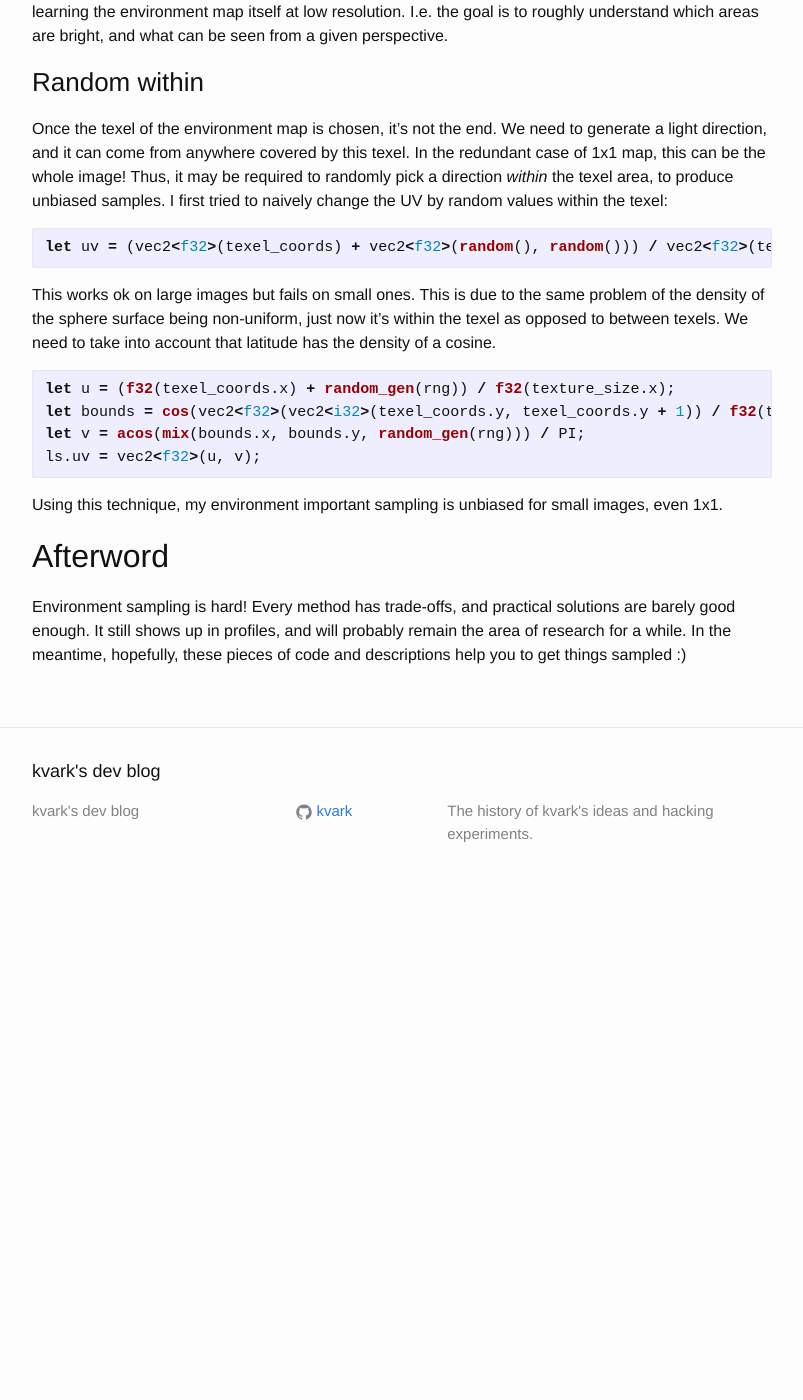
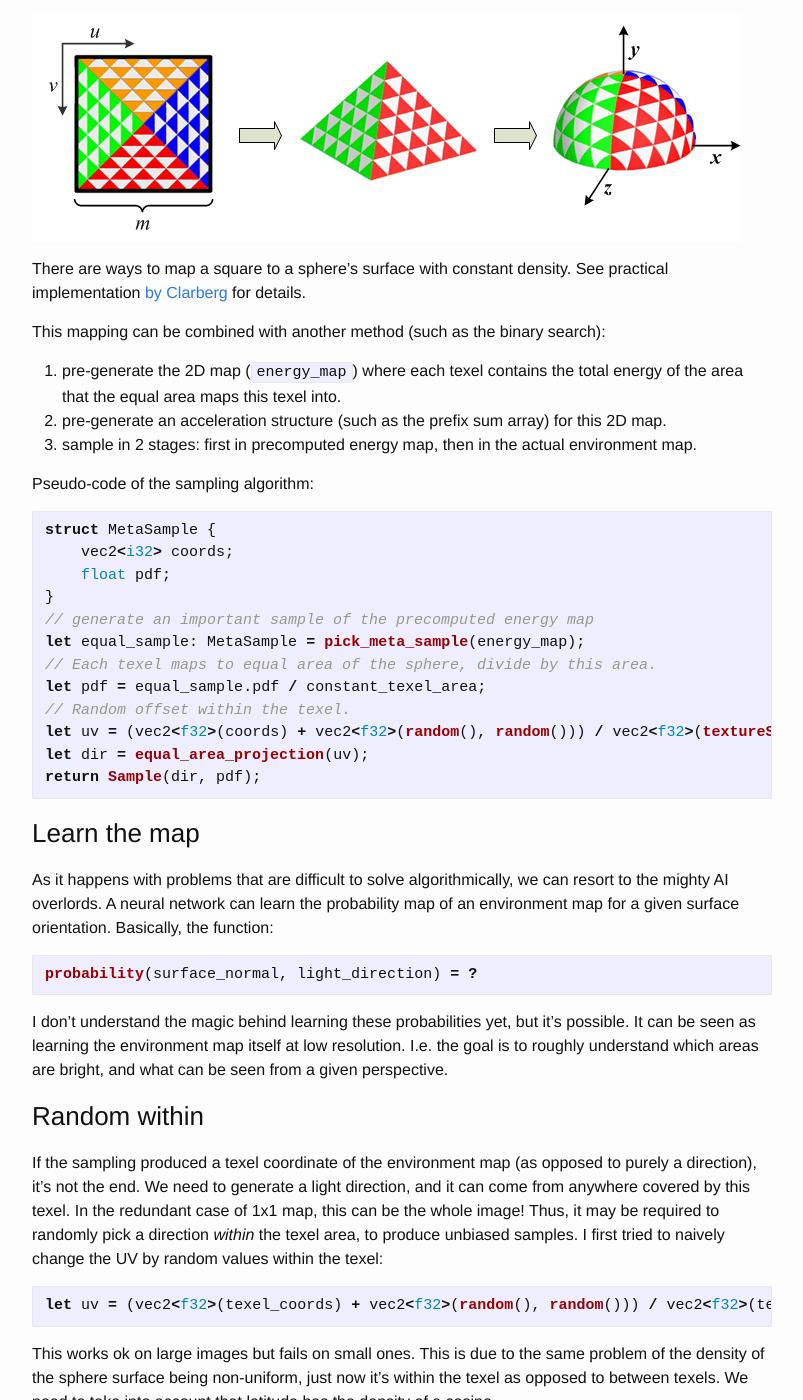
Before and after one commit to kvark/kvark.github.io, a Jekyll site: the page built from _posts/2024-10-19-environment-sampling.markdown, in a window 1280 px wide and 1400 px high, scrolled down 6549 px. Shown: the whole window, without its empty margins (238-1041 px from the left). Built offline with Jekyll 4.4.1, drawn with Linux system fonts in a browser that asks for light colours; before the commit the page ends 7454 px from its top, so only the background shows below that; some of the changed text lies outside the part shown.

Commit message:
Few more sections to env-map based on @ashpil's feedback

````diff
--- a/_posts/2024-10-19-environment-sampling.markdown
+++ b/_posts/2024-10-19-environment-sampling.markdown
@@ -133,6 +133,10 @@ return Sample(dir, pdf);
 
 The cost of this routine is proportional to `log(largest_dimension)`. We are doing a texel fetch at each step.
 
+#### Skip self-occlusion
+
+This method can be improved by checking the texel areas against the surface normal. At each step of the descent, we can check if any of the texels are completely below the positive hemisphere, and reset their weight to 0. We could also lower the weight of texels base on how much they intersect with the lower hemisphere. This trick would make it much more likely to choose a direction that's actually visible, at the cost of slightly more expensive descent.
+
 ### Binary search
 
 Another way to approach this is more general. Given a set of texels with their weight, we can compute the [prefix sums](https://en.wikipedia.org/wiki/Prefix_sum) for each. The weight of a texel is energy per solid angle. This precomutation can be done on CPU or GPU, it results in a large array of data:
@@ -169,7 +173,7 @@ One easy trick to deal with that problem is to continue generating new samples f
 ```rust
 var num_samples = 0.0;
 var estimate = vec3<f32>(0.0);
-while(true) {
+for (var i=0; i<5; i+=1) {
     let sm = generate_important_sample();
     num_samples += 1.0;
     // quickly check if it's self-occluded
@@ -180,6 +184,34 @@ while(true) {
     }
 }
 // now we can cast a real shadow ray
+```
+
+### Equal area mapping
+
+![equal area](/resource/env-map/a-The-octahedral-map-is-a-parametrization-of-the-sphere-onto-a-square-domain-of-n-n.png)
+
+There are ways to map a square to a sphere's surface with constant density.
+See practical implementation [by Clarberg](https://fileadmin.cs.lth.se/graphics/research/papers/2008/simdmapping/clarberg_simdmapping08_preprint.pdf) for details.
+
+This mapping can be combined with another method (such as the binary search):
+  1. pre-generate the 2D map (`energy_map`) where each texel contains the total energy of the area that the equal area maps this texel into.
+  2. pre-generate an acceleration structure (such as the prefix sum array) for this 2D map.
+  3. sample in 2 stages: first in precomputed energy map, then in the actual environment map.
+
+Pseudo-code of the sampling algorithm:
+```rust
+struct MetaSample {
+    vec2<i32> coords;
+    float pdf;
+}
+// generate an important sample of the precomputed energy map
+let equal_sample: MetaSample = pick_meta_sample(energy_map);
+// Each texel maps to equal area of the sphere, divide by this area.
+let pdf = equal_sample.pdf / constant_texel_area;
+// Random offset within the texel.
+let uv = (vec2<f32>(coords) + vec2<f32>(random(), random())) / vec2<f32>(textureSize(energy_map, 0));
+let dir = equal_area_projection(uv);
+return Sample(dir, pdf);
 ```
 
 ### Learn the map
@@ -193,7 +225,7 @@ I don't understand the magic behind learning these probabilities yet, but it's p
 
 ### Random within
 
-Once the texel of the environment map is chosen, it's not the end. We need to generate a light direction, and it can come from anywhere covered by this texel. In the redundant case of 1x1 map, this can be the whole image! Thus, it may be required to randomly pick a direction *within* the texel area, to produce unbiased samples. I first tried to naively change the UV by random values within the texel:
+If the sampling produced a texel coordinate of the environment map (as opposed to purely a direction), it's not the end. We need to generate a light direction, and it can come from anywhere covered by this texel. In the redundant case of 1x1 map, this can be the whole image! Thus, it may be required to randomly pick a direction *within* the texel area, to produce unbiased samples. I first tried to naively change the UV by random values within the texel:
 ```rust
 let uv = (vec2<f32>(texel_coords) + vec2<f32>(random(), random())) / vec2<f32>(texture_size);
 ```
@@ -210,4 +242,6 @@ Using this technique, my environment important sampling is unbiased for small im
 
 ## Afterword
 
-Environment sampling is hard! Every method has trade-offs, and practical solutions are barely good enough. It still shows up in profiles, and will probably remain the area of research for a while. In the meantime, hopefully, these pieces of code and descriptions help you to get things sampled :)
+Environment sampling is hard! Every method has trade-offs, and practical solutions are barely good enough. This is worsened by the fact that we often need to answer the question "how likely is this sample given our env sampling routine?" for the matter of Multiple Importance Sampling (MIS). Thus, it still shows up in profiles, and will probably remain the area of research for a while. In the meantime, hopefully, these pieces of code and descriptions help you to get things sampled :)
+
+Edit: added "Equal area mapping" and "Skip self-occlusion" thanks to [@ashpil](https://github.com/ashpil)'s feedback.
````
Also changed, not shown: resource/env-map/a-The-octahedral-map-is-a-parametrization-of-the-sphere-onto-a-square-domain-of-n-n.png (added).
